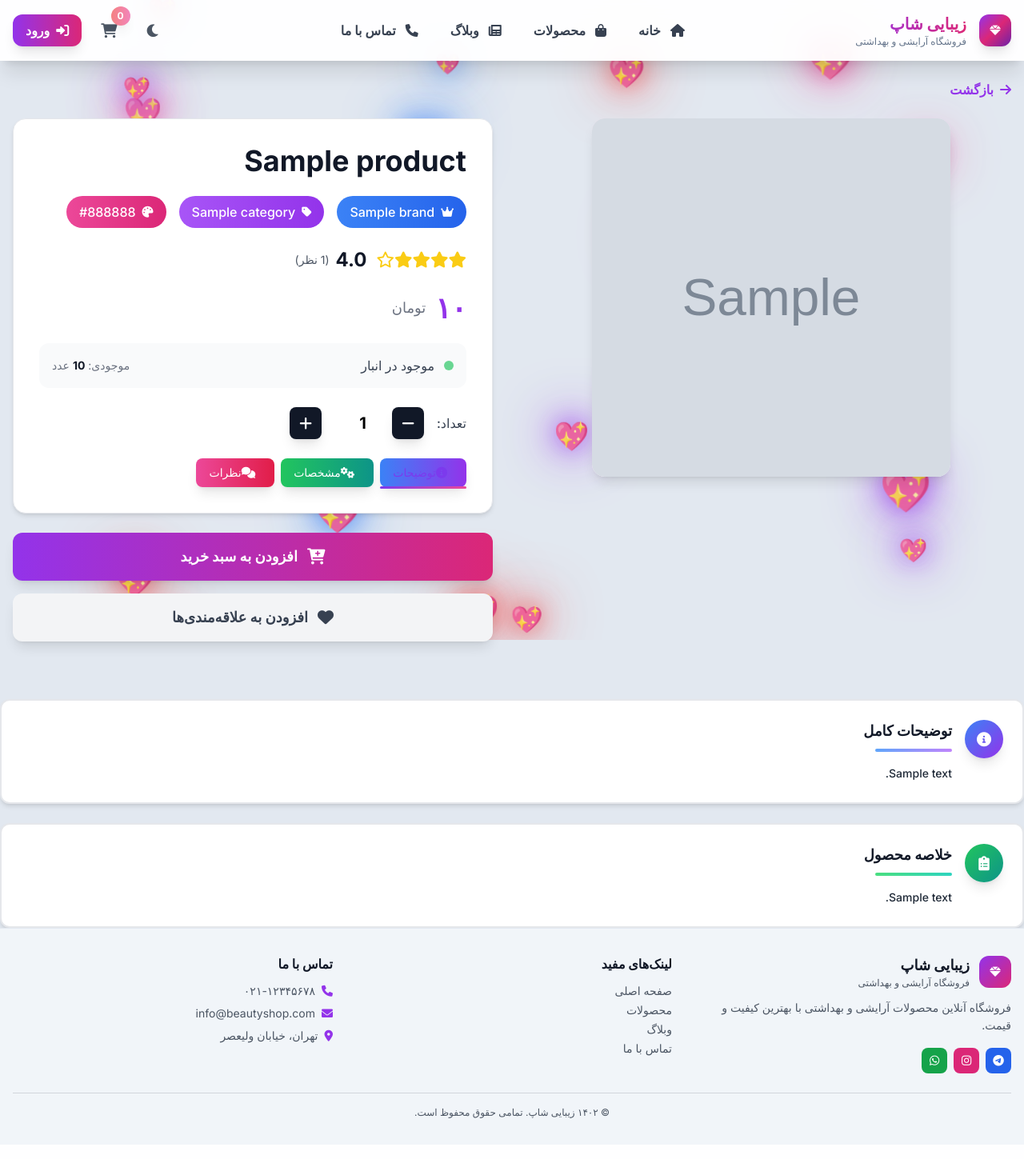
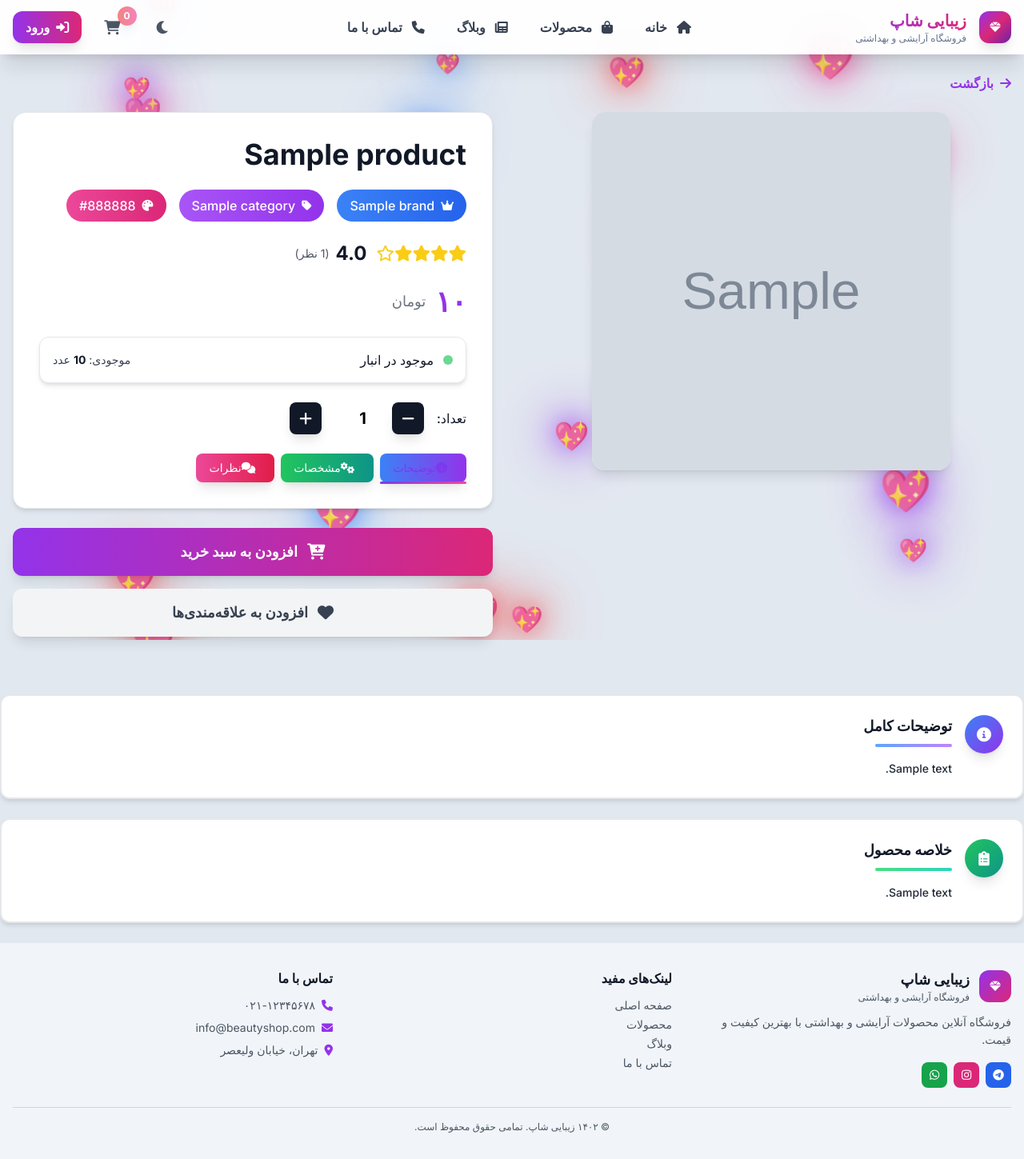
Before and after one commit to AbolfazlMohammady/online_shop, a Django app: page /shop/product/sample/ in a window 1280 px wide. Shown: the whole page at 80% size. Run offline with Django 5.2, Linux system fonts and the light colour scheme; tables that the repository leaves empty hold one stand-in row (values such as "Sample post"); grey boxes marked "Sample" are stand-in pictures; some libraries are stand-ins or nearby versions.

Commit message:
دیتیل

```diff
--- a/shop/templates/shop/product_detail.html
+++ b/shop/templates/shop/product_detail.html
@@ -101,10 +101,10 @@
                      </div>
 
                      <!-- Stock Status -->
-                     <div class="flex items-center justify-between mb-6 p-4 bg-gray-50 dark:bg-gray-700 rounded-xl">
+                     <div class="flex items-center justify-between mb-6 p-4 bg-white dark:bg-gray-700 rounded-xl border border-gray-200 dark:border-gray-600">
                          <div class="flex items-center gap-3">
                              <div class="w-3 h-3 rounded-full {% if product.stock_quantity > 0 %}bg-green-500{% else %}bg-red-500{% endif %} animate-pulse"></div>
-                             <span class="text-gray-700 dark:text-gray-300 font-medium">
+                             <span class="text-gray-900 dark:text-gray-300 font-medium">
                                  {% if product.stock_quantity > 0 %}
                                      موجود در انبار
                                  {% else %}
@@ -112,14 +112,14 @@
                                  {% endif %}
                              </span>
                          </div>
-                         <span class="text-sm text-gray-500">
+                         <span class="text-sm text-gray-700 dark:text-gray-400">
                              موجودی: <span class="font-bold text-gray-900 dark:text-white">{{ product.stock_quantity }}</span> عدد
                          </span>
                      </div>
 
                      <!-- Quantity Selector -->
                                      <div class="flex items-center gap-4 mb-6">
-                    <span class="text-gray-700 dark:text-gray-300 font-medium">تعداد:</span>
+                    <span class="text-gray-900 dark:text-gray-300 font-medium">تعداد:</span>
                     <div class="flex items-center gap-3">
                         <button onclick="decreaseQuantity()"
                                 class="w-10 h-10 bg-gray-900 hover:bg-gray-800 text-white rounded-lg flex items-center justify-center font-bold text-lg transition-all duration-300 transform hover:scale-105 shadow-lg">
@@ -167,7 +167,7 @@
         </div>
 
         <!-- Product Details Tabs -->
-        <div class="mt-12">
+        <div class="mt-12 mb-0">
             <!-- Tab Contents -->
             <div class="mt-0" id="details-tabs" style="scroll-margin-top: 100px;">
                 <!-- Description Tab -->
@@ -545,7 +545,7 @@ function goToTab(button, tabName) {
 
 function changeMainImage(imageUrl) {
     const mainImage = document.getElementById('main-image-src');
-    const mainImageContainer = mainImage.parentElement;
+    if (!mainImage) return;
 
     // Add slide out effect
     mainImage.style.transform = 'translateX(-100%) scale(0.9)';
@@ -568,22 +568,10 @@ function changeMainImage(imageUrl) {
         }, 50);
     }, 200);
 
-    // Update active thumbnail with animation
-    const thumbnails = document.querySelectorAll('[onclick*="changeMainImage"]');
-    thumbnails.forEach(thumb => {
-        thumb.classList.remove('border-purple-500', 'scale-110', 'shadow-lg');
-        thumb.classList.add('border-transparent');
-        thumb.style.transform = 'scale(1)';
-    });
-
-    // Find and activate the clicked thumbnail
-    const clickedThumb = Array.from(thumbnails).find(thumb =>
-        thumb.getAttribute('onclick').includes(imageUrl)
-    );
-    if (clickedThumb) {
-        clickedThumb.classList.remove('border-transparent');
-        clickedThumb.classList.add('border-purple-500', 'scale-110', 'shadow-lg');
-        clickedThumb.style.transform = 'scale(1.1)';
+    // Update current image index for navigation
+    const imageIndex = productImages.indexOf(imageUrl);
+    if (imageIndex !== -1) {
+        currentImageIndex = imageIndex;
     }
 }
 
@@ -975,4 +963,5 @@ document.addEventListener('DOMContentLoaded', function() {
             color: #facc15 !important;
         }
 </style>
+<br>
 {% endblock %}
--- a/templates/base.html
+++ b/templates/base.html
@@ -58,10 +58,10 @@
 
                 <!-- Actions -->
                 <div class="flex items-center gap-3">
-                    <button onclick="toggleTheme()" class="p-3 rounded-xl hover:bg-gray-100 dark:hover:bg-gray-700 transition-all duration-300 transform hover:scale-105">
+                    <button onclick="toggleTheme()" class="nav-link px-4 py-2 rounded-lg font-semibold hover:bg-purple-50 dark:hover:bg-purple-900/20 hover:text-purple-600 transition-all duration-300 relative group text-gray-700 dark:text-gray-300">
                         <i id="theme-icon" class="fas fa-moon text-lg text-gray-600 dark:text-gray-200"></i>
                     </button>
-                    <a href="#" class="p-3 rounded-xl hover:bg-gray-100 dark:hover:bg-gray-700 transition-all duration-300 relative transform hover:scale-105">
+                    <a href="#" class="nav-link px-4 py-2 rounded-lg font-semibold hover:bg-purple-50 dark:hover:bg-purple-900/20 hover:text-purple-600 transition-all duration-300 relative group text-gray-700 dark:text-gray-300">
                         <i class="fas fa-shopping-cart text-lg text-gray-600 dark:text-gray-200"></i>
                         <span id="cart-count" class="absolute -top-1 -right-1 bg-gradient-to-r from-red-500 to-pink-500 text-white text-xs rounded-full w-6 h-6 flex items-center justify-center font-bold shadow-lg animate-pulse">3</span>
                     </a>
```
